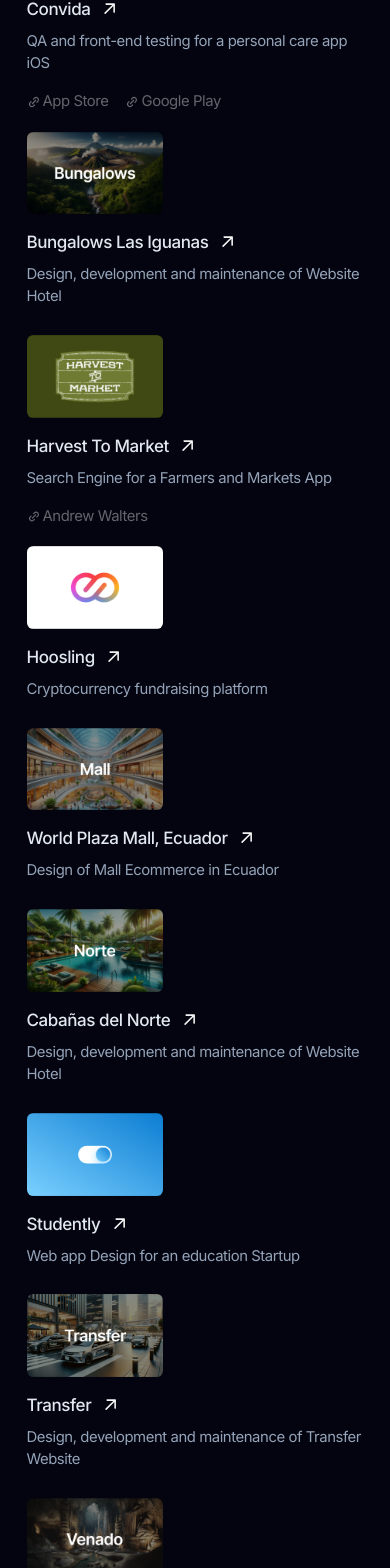
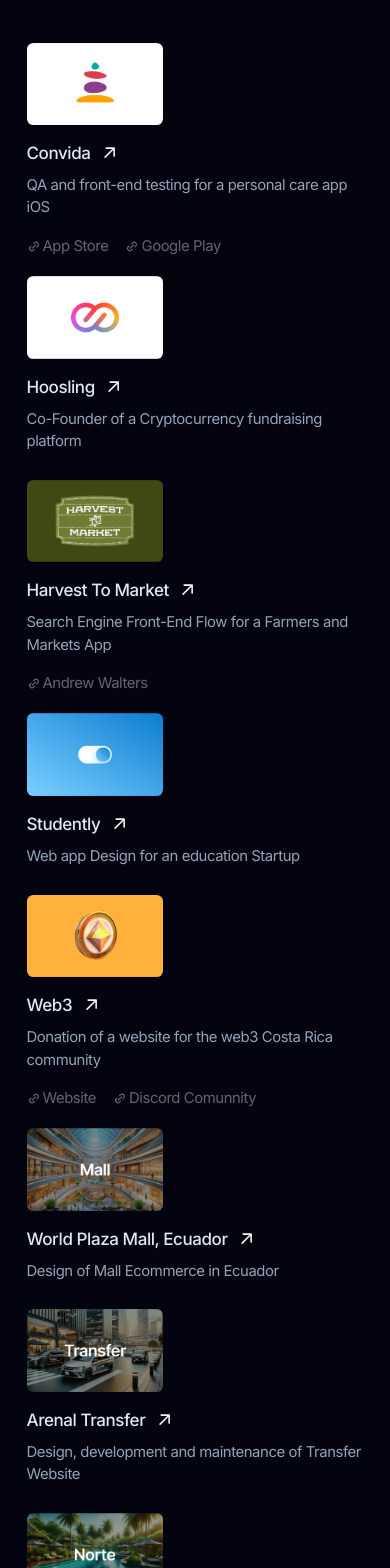
Before and after one commit to matthewvogas/matthewvogas, a Next.js app: page / in a window 390 px wide. Shown: the part 1651-3219 px from the top of the page. Built offline with nearby package versions, Linux system fonts and the light colour scheme.

Commit message:
fixing details and adding resume

```diff
--- a/app/data/data.js
+++ b/app/data/data.js
@@ -54,25 +54,32 @@
         url: "https://convida.fit/",
     },
     {
-        image: Bungalows,
-        name: "Bungalows Las Iguanas",
-        description: "Design, development and maintenance of Website Hotel",
-        items: [{ }],
-        url: "https://bungalowslasiguanas.com/",
+        image: Hoosling,
+        name: "Hoosling",
+        description: "Co-Founder of a Cryptocurrency fundraising platform",
+        items: [{}],
+        url: "https://medium.com/@matthewvogas/levantar-inversi%C3%B3n-con-criptomonedas-futurista-o-una-estupidez-80dbfb5bc3a?source=user_profile---------3----------------------------",
     },
     {
         image: Harvest,
         name: "Harvest To Market",
-        description: "Search Engine for a Farmers and Markets App",
+        description: "Search Engine Front-End Flow for a Farmers and Markets App",
         items: [{ url: "https://www.linkedin.com/in/andrew-walters-24397426/", icon: LinkSvg, description: "Andrew Walters" }],
         url: "https://harvesttomarket.com/",
     },
     {
-        image: Hoosling,
-        name: "Hoosling",
-        description: "Cryptocurrency fundraising platform",
-        items: [{}],
-        url: "https://medium.com/@matthewvogas/levantar-inversi%C3%B3n-con-criptomonedas-futurista-o-una-estupidez-80dbfb5bc3a?source=user_profile---------3----------------------------",
+        image: Studently,
+        name: "Studently",
+        description: "Web app Design for an education Startup",
+        items: [{ }],
+        url: "https://www.figma.com/design/KCnLCN7Ny5DkOER72d3b0e/Studently-App?node-id=0-1&t=xQd6q1CosCYD8aMG-1",
+    },
+    {
+        image: Web3,
+        name: "Web3",
+        description: "Donation of a website for the web3 Costa Rica community",
+        items: [{ url: "https://web3cr.com/", icon: LinkSvg, description: "Website" }, { url: "https://discord.gg/mnKzQzA3", icon: LinkSvg, description: "Discord Comunnity" }],
+        url: "",
     },
     {
         image: Mall,
@@ -82,6 +89,13 @@
         url: "https://www.figma.com/community/file/1307779821278258232/eccommerce-web-apple-ux",
     },
     {
+        image: Transfer,
+        name: "Arenal Transfer",
+        description: "Design, development and maintenance of Transfer Website",
+        items: [{ }],
+        url: "https://arenalvolcanotransfer.com",
+    },
+    {
         image: Norte,
         name: "Cabañas del Norte",
         description: "Design, development and maintenance of Website Hotel",
@@ -89,32 +103,18 @@
         url: "https://cabanasdelnorte.com/",
     },
     {
-        image: Studently,
-        name: "Studently",
-        description: "Web app Design for an education Startup",
-        items: [{ }],
-        url: "https://www.figma.com/design/KCnLCN7Ny5DkOER72d3b0e/Studently-App?node-id=0-1&t=xQd6q1CosCYD8aMG-1",
-    },
-    {
-        image: Transfer,
-        name: "Transfer",
-        description: "Design, development and maintenance of Transfer Website",
-        items: [{ }],
-        url: "https://arenalvolcanotransfer.com",
-    },
-    {
         image: Venado,
-        name: "Venado",
+        name: "Cavernas del Venado",
         description: "Design, development and maintenance of Tours Website",
         items: [{ }],
         url: "https://cavernasdelvenado.com",
     },
     {
-        image: Web3,
-        name: "Web3",
-        description: "Donation of a website for the web3 Costa Rica community",
-        items: [{ url: "https://web3cr.com/", icon: LinkSvg, description: "Website" }, { url: "https://discord.gg/mnKzQzA3", icon: LinkSvg, description: "Discord Comunnity" }],
-        url: "",
+        image: Bungalows,
+        name: "Bungalows Las Iguanas",
+        description: "Design, development and maintenance of Website Hotel",
+        items: [{ }],
+        url: "https://bungalowslasiguanas.com/",
     },
 ]
 export const blogs = [
--- a/app/page.tsx
+++ b/app/page.tsx
@@ -17,7 +17,7 @@
         <div>
           <h1 className='opacity-90 text-[#fafafaf8] text-5xl font-semibold'>Matthew Guillén</h1>
           <h2 className='mt-3 mb-3 text-1xl font-medium tracking-tight text-slate-200 sm:text-xl'>Full-Stack Engineer</h2>
-          <p className='scroll-mt-16 text-slate-400 lg:scroll-mt-24'>
+          <p className='scroll-mt-16 text-slate-400 lg:scroll-mt-24 text-'>
             {`Software engineer specialized in front-end and full-stack development with over three years of experience in web applications. Passionate about intuitive interfaces and robust security practices. Before programming,  `}
             <Link className='font-medium text-slate-200 hover:text-[#7167ff] focus-visible:text-[#7167ff]' href='https://www.figma.com/@matthewvogas'>
               I used to design a lot in Figma,
@@ -50,7 +50,7 @@
             </div>
           ))}
         </div>
-
+        <Link className='mt-3 text-lg font-medium tracking-tight text-slate-200 sm:text-xl mb-24 custom-underline' href={'/resume.pdf'}>View Full Resume</Link>
         <div className='relative z-0 hover-opacity-others'>
           {projects.map((project, index) => (
             <div className="child" key={index}>
@@ -66,7 +66,10 @@
             </div>
           ))}
         </div>
-        <Link className='mt-3 text-lg font-medium tracking-tight text-slate-200 sm:text-xl mb-24 custom-underline' href={'https://medium.com/@matthewvogas'}>Blogs in Medium</Link>
+        <Link className='mt-3 text-lg font-medium tracking-tight text-slate-200 sm:text-xl mb-12 custom-underline' href={'https://medium.com/@matthewvogas'}>Blogs in Medium</Link>
+        <p className='text-sm opacity-55 hover:opacity-100 transition-opacity'>
+          {`Website rigorously designed in figma, developed in Next.js using React.js and published in Vercel.`}
+        </p>
       </section>
     </main>
   );
```
Also changed, not shown: 1 other file (tests, documents, lock files or other folders).
